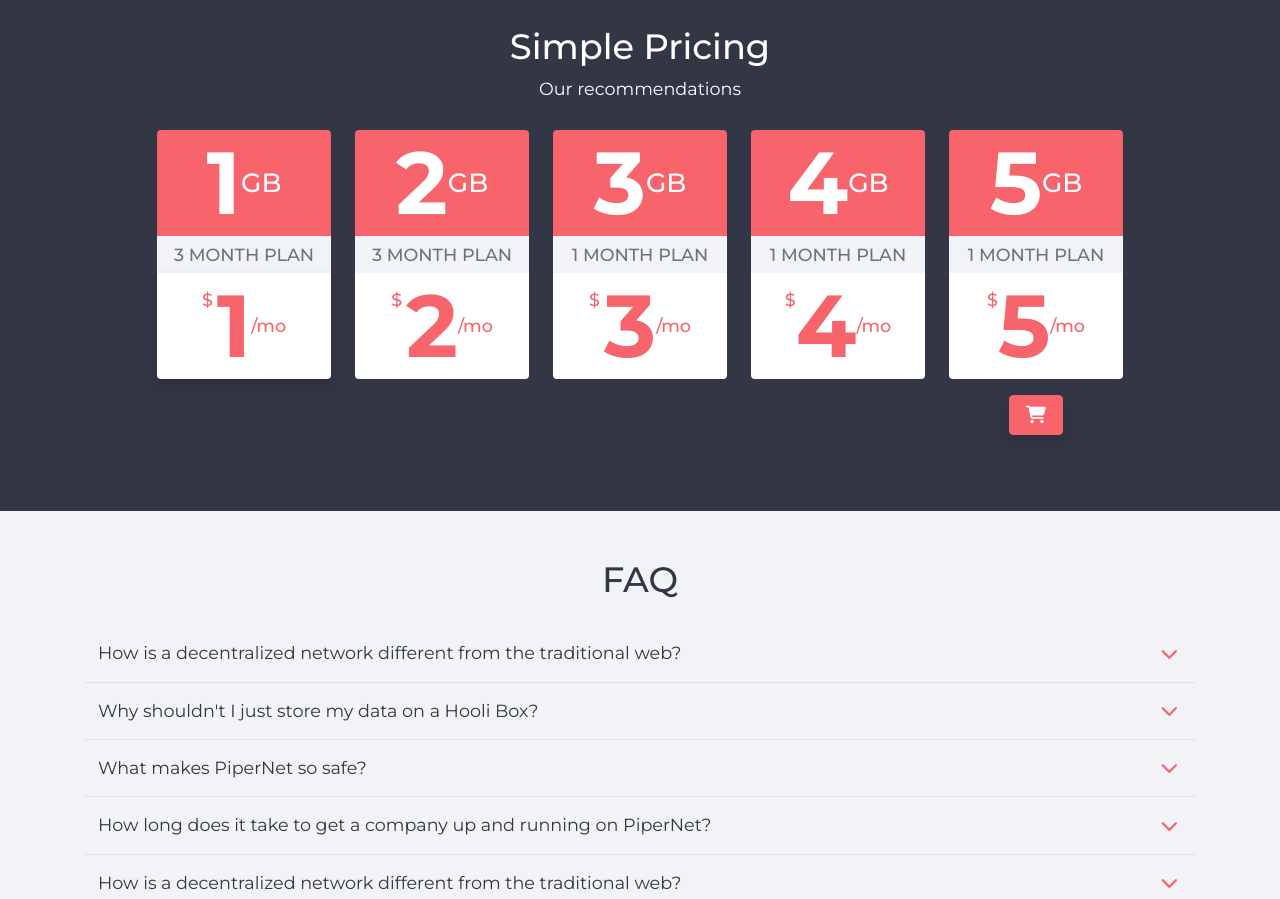
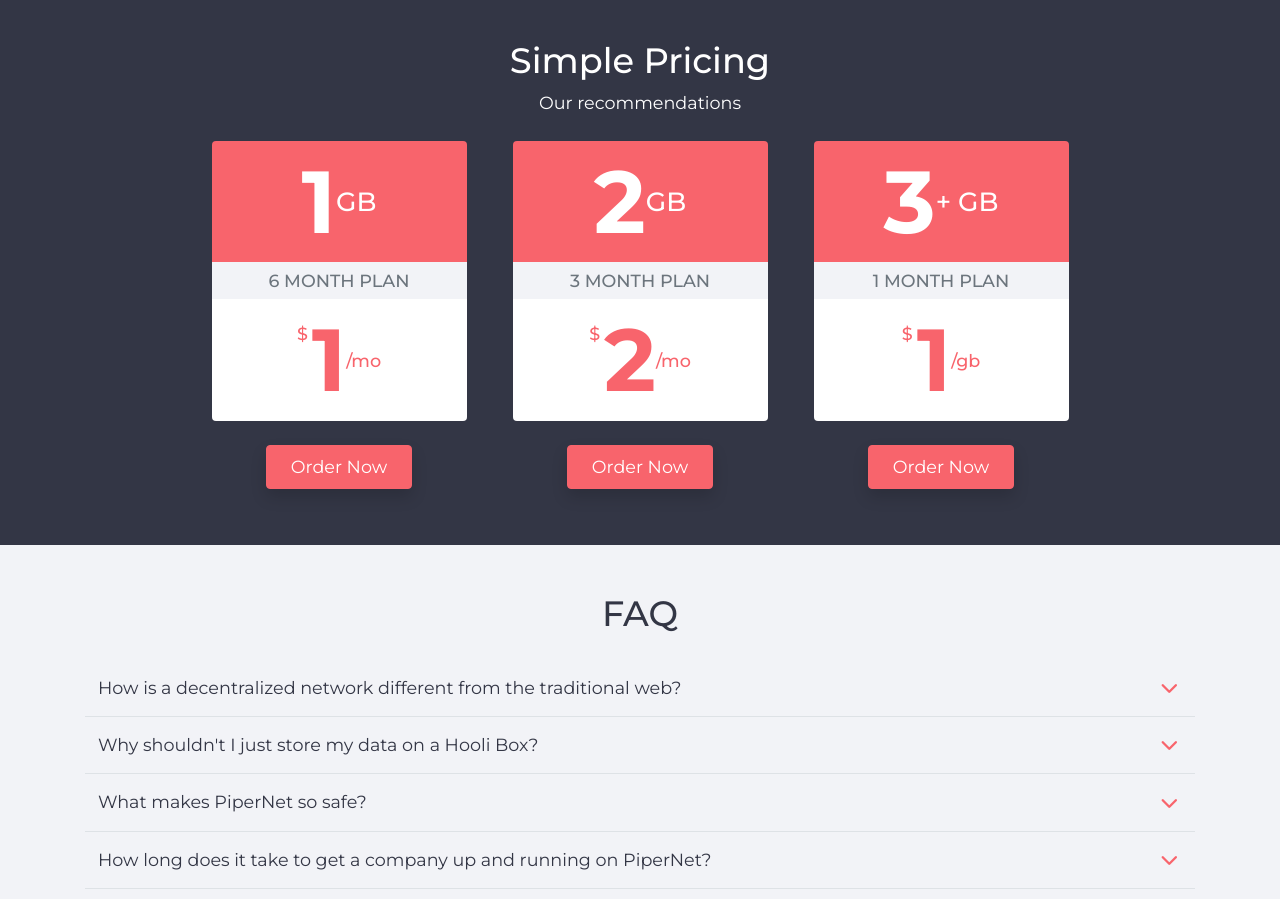
Before and after one commit to ckippen/capsulehost, a website: page index.html in a window 1280 px wide. Shown: the part 1200-2099 px from the top of the page. Drawn offline with nearby package versions, Linux system fonts and the light colour scheme.

Commit message:
order buttons

```diff
--- a/index.html
+++ b/index.html
@@ -64,10 +64,10 @@
       </nav>
 
       <!-- Banner -->
-      <div class="jumbotron text-white mb-0">
+      <div class="jumbotron text-white mb-0 d-flex justify-content-center">
         <div class="container text-center">
-          <h1 class="font-weight-bold my-4">Powerful Minecraft Servers</h1>
-          <p class="lead m-0">Our high performance servers are perfect for your vanilla or modpack experience at an affordable price.</p>
+          <h1 class="display-4 font-weight-bold my-4">Powerful Minecraft Servers</h1>
+          <p class="lead w-75 mx-auto">Our high performance servers are perfect for your vanilla or modpack experience at an affordable price.</p>
           <div class="my-5">
             <a href="#pricing" class="btn btn-red py-2 px-4 inline-block shadow">Starting at $1</a>
             <a href="#features" class="text-white ml-4 d-none d-sm-inline-block"><i class="fas fa-angle-right text-red mr-1"></i> Learn More</a>
@@ -161,85 +161,54 @@
 
         <div class="row justify-content-center">
           <!-- Tier 1 -->
-          <div class="col-lg-2 m-1 p-2 d-inline-block">
-            <div class="bg-red text-dark rounded-top d-flex justify-content-center">
+          <div class="col-lg-3 m-2 d-inline-block">
+            <div class="bg-red text-dark rounded-top d-flex justify-content-center p-2">
               <h1 class="display-2 font-weight-bold text-white my-auto">1</h1>
               <h4 class="text-white my-auto">GB</h4>
             </div>
             <div class="bg-grey text-muted d-flex justify-content-center">
-              <h6 class="my-2 text-uppercase">3 Month Plan</h4>
+              <h6 class="my-2 text-uppercase">6 Month Plan</h6>
             </div>
-            <div class="bg-white text-red rounded-bottom d-flex justify-content-center shadow">
+            <div class="bg-white text-red rounded-bottom d-flex justify-content-center p-2">
               <h6 class="mt-3 pr-1">$</h6>
-              <h1 class="display-2 font-weight-bold my-auto">1</h1>
+              <h2 class="display-2 font-weight-bold my-auto" id="price">1</h2>
               <h6 class="my-auto">/mo</h6>
             </div>
+            <a href="#pricing" class="btn btn-red py-2 px-4 mt-4 shadow">Order Now</a>
           </div>
 
           <!-- Tier 2 -->
-          <div class="col-lg-2 m-1 p-2 d-inline-block">
-            <div class="bg-red text-dark rounded-top d-flex justify-content-center">
+          <div class="col-lg-3 m-2 d-inline-block">
+            <div class="bg-red text-dark rounded-top d-flex justify-content-center p-2">
                 <h1 class="display-2 font-weight-bold text-white my-auto">2</h1>
                 <h4 class="text-white my-auto">GB</h4>
             </div>
             <div class="bg-grey text-muted d-flex justify-content-center">
               <h6 class="my-2 text-uppercase">3 Month Plan</h4>
             </div>
-            <div class="bg-white text-red rounded-bottom d-flex justify-content-center">
+            <div class="bg-white text-red rounded-bottom d-flex justify-content-center p-2">
               <h6 class="mt-3 pr-1">$</h6>
               <h1 class="display-2 font-weight-bold my-auto">2</h1>
               <h6 class="my-auto">/mo</h6>
             </div>
+            <a href="#pricing" class="btn btn-red py-2 px-4 mt-4 shadow">Order Now</a>
           </div>
 
           <!-- Tier 3 -->
-          <div class="col-lg-2 m-1 p-2 d-inline-block">
-            <div class="bg-red text-dark rounded-top d-flex justify-content-center">
+          <div class="col-lg-3 m-2 d-inline-block">
+            <div class="bg-red text-dark rounded-top d-flex justify-content-center p-2">
                 <h1 class="display-2 font-weight-bold text-white my-auto">3</h1>
-                <h4 class="text-white my-auto">GB</h4>
+                <h4 class="text-white my-auto">+ GB</h4>
             </div>
             <div class="bg-grey text-muted d-flex justify-content-center">
               <h6 class="my-2 text-uppercase">1 Month Plan</h4>
             </div>
-            <div class="bg-white text-red rounded-bottom d-flex justify-content-center">
+            <div class="bg-white text-red rounded-bottom d-flex justify-content-center p-2">
               <h6 class="mt-3 pr-1">$</h6>
-              <h1 class="display-2 font-weight-bold my-auto">3</h1>
-              <h6 class="my-auto">/mo</h6>
+              <h1 class="display-2 font-weight-bold my-auto">1</h1>
+              <h6 class="my-auto">/gb</h6>
             </div>
-          </div>
-
-          <!-- Tier 4 -->
-          <div class="col-lg-2 m-1 p-2 d-inline-block">
-            <div class="bg-red text-dark rounded-top d-flex justify-content-center">
-                <h1 class="display-2 font-weight-bold text-white my-auto">4</h1>
-                <h4 class="text-white my-auto">GB</h4>
-            </div>
-            <div class="bg-grey text-muted d-flex justify-content-center">
-              <h6 class="my-2 text-uppercase">1 Month Plan</h4>
-            </div>
-            <div class="bg-white text-red rounded-bottom d-flex justify-content-center">
-              <h6 class="mt-3">$</h6>
-              <h1 class="display-2 font-weight-bold my-auto">4</h1>
-              <h6 class="my-auto">/mo</h6>
-            </div>
-          </div>
-
-          <div class="col-lg-2 m-1 p-2 d-inline-block">
-            <div class="bg-red text-dark rounded-top d-flex justify-content-center">
-                <h1 class="display-2 font-weight-bold text-white my-auto">5</h1>
-                <h4 class="text-white my-auto">GB</h4>
-            </div>
-            <div class="bg-grey text-muted d-flex justify-content-center">
-              <h6 class="my-2 text-uppercase">1 Month Plan</h4>
-            </div>
-            <div class="bg-white text-red rounded-bottom d-flex justify-content-center">
-              <h6 class="mt-3">$</h6>
-              <h1 class="display-2 font-weight-bold my-auto">5</h1>
-              <h6 class="my-auto">/mo</h6>
-            </div>
-            <div>
-              <a href="#" class="btn btn-red my-3 shadow"><i class="fas fa-shopping-cart p-1"></i></a>
-            </div>
+            <a href="#pricing" class="btn btn-red py-2 px-4 mt-4 shadow">Order Now</a>
           </div>
 
         </div>
--- a/main.scss
+++ b/main.scss
@@ -16,9 +16,9 @@
   color: #f8646c;
 }
 
-.jumbotron .container {
-  max-width: 750px;
-}
+// .jumbotron .container {
+//   max-width: 750px;
+// }
 
 .jumbotron {
   background: none;
```
Also changed, not shown: main.css, 1 other file.
